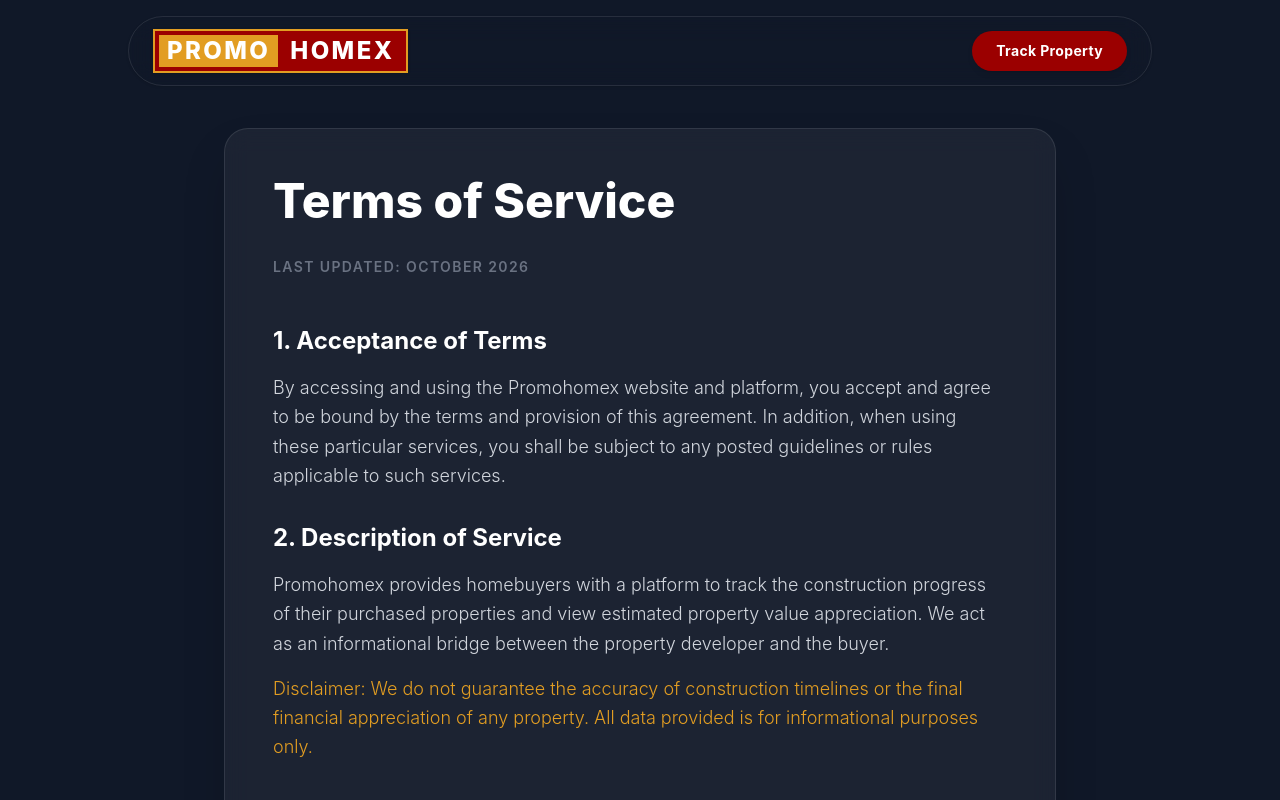
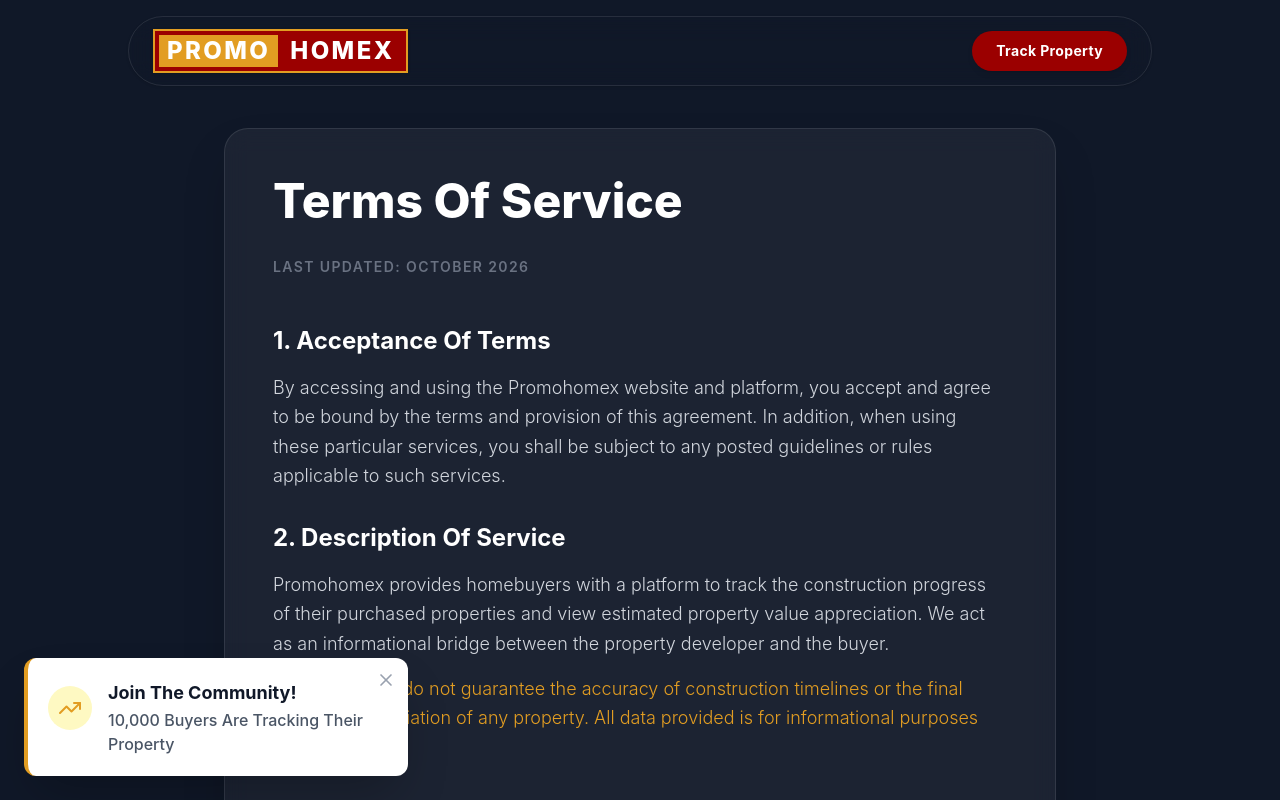
Before and after one commit to Plotyards/sriijan, a React (Vite) app: page /terms in a window 1280 px wide. Shown: the top 800 px of the page. Built offline with nearby package versions, Linux system fonts and the light colour scheme.

Commit message:
UI Updates: Capitalize headings and add buyer tracking popup

```diff
--- a/src/App.jsx
+++ b/src/App.jsx
@@ -10,6 +10,7 @@ import RegistrationForm from './components/RegistrationForm';
 import Footer from './components/Footer';
 import PrivacyPolicy from './components/PrivacyPolicy';
 import TermsOfService from './components/TermsOfService';
+import Popup from './components/Popup';
 
 const Home = ({ scrollToRegistration }) => (
   <main className="flex-grow">
@@ -59,6 +60,7 @@ function App() {
       </Routes>
 
       <Footer />
+      <Popup />
     </div>
   );
 }
--- a/src/components/Features.jsx
+++ b/src/components/Features.jsx
@@ -64,7 +64,7 @@ const Features = () => {
           <h3 className="text-4xl md:text-5xl font-extrabold tracking-tight text-white mb-6">
             Why Promohomex?
           </h3>
-          <p className="max-w-3xl mx-auto text-xl text-gray-400 font-light">
+          <p className="max-w-3xl mx-auto text-xl text-gray-400 font-light capitalize">
             We bridge the communication gap in real estate, offering unparalleled benefits and peace of mind to homebuyers.
           </p>
         </motion.div>
--- a/src/components/Footer.jsx
+++ b/src/components/Footer.jsx
@@ -70,12 +70,6 @@ const Footer = () => {
                   <li><Link to="/terms" className="text-base text-gray-300 hover:text-brand-yellow transition-colors">Terms of Service</Link></li>
                 </ul>
               </div>
-              <div className="mt-12 md:mt-0">
-                <h3 className="text-sm font-semibold text-gray-400 tracking-wider uppercase">Ecosystem</h3>
-                <ul className="mt-4 space-y-4">
-                  <li><a href="https://plotyards.com" target="_blank" rel="noopener noreferrer" className="text-base text-gray-300 hover:text-brand-yellow transition-colors">Plotyards Marketplace</a></li>
-                </ul>
-              </div>
             </div>
           </div>
         </div>
--- a/src/components/Hero.jsx
+++ b/src/components/Hero.jsx
@@ -39,7 +39,7 @@ const Hero = ({ onRegisterClick }) => {
             </span>
           </h1>
 
-          <p className="mt-4 text-lg sm:text-2xl text-gray-300 max-w-2xl mb-8 sm:mb-10 font-light">
+          <p className="mt-4 text-lg sm:text-2xl text-gray-300 max-w-2xl mb-8 sm:mb-10 font-light capitalize">
             Empowering homebuyers with transparent, timely updates about your property's progress and value appreciation.
           </p>
 
--- a/src/components/HowItWorks.jsx
+++ b/src/components/HowItWorks.jsx
@@ -35,7 +35,7 @@ const HowItWorks = () => {
           <h3 className="text-4xl md:text-5xl font-extrabold tracking-tight text-white">
             How It Works
           </h3>
-          <p className="mt-6 max-w-2xl mx-auto text-xl text-gray-400 font-light">
+          <p className="mt-6 max-w-2xl mx-auto text-xl text-gray-400 font-light capitalize">
             We've simplified the entire process so you can sit back and watch your home come to life.
           </p>
         </div>
--- /dev/null
+++ b/src/components/Popup.jsx
@@ -0,0 +1,65 @@
+import React, { useState, useEffect } from 'react';
+import { motion, AnimatePresence } from 'framer-motion';
+import { X, TrendingUp } from 'lucide-react';
+
+const Popup = () => {
+  const [isVisible, setIsVisible] = useState(false);
+
+  useEffect(() => {
+    // Show popup after a short delay (e.g., 2 seconds)
+    const showTimer = setTimeout(() => {
+      setIsVisible(true);
+    }, 2000);
+    return () => clearTimeout(showTimer);
+  }, []);
+
+  useEffect(() => {
+    let hideTimer;
+    if (isVisible) {
+      // Hide popup after 6 seconds of being visible
+      hideTimer = setTimeout(() => {
+        setIsVisible(false);
+      }, 6000);
+    }
+    return () => {
+      if (hideTimer) clearTimeout(hideTimer);
+    };
+  }, [isVisible]);
+
+  return (
+    <AnimatePresence>
+      {isVisible && (
+        <motion.div
+          initial={{ opacity: 0, y: 50, scale: 0.9 }}
+          animate={{ opacity: 1, y: 0, scale: 1 }}
+          exit={{ opacity: 0, scale: 0.9, transition: { duration: 0.2 } }}
+          className="fixed bottom-6 left-6 z-50 max-w-sm w-full bg-white rounded-xl shadow-2xl border-l-4 border-brand-yellow overflow-hidden"
+        >
+          <div className="relative p-5">
+            <button
+              onClick={() => setIsVisible(false)}
+              className="absolute top-3 right-3 text-gray-400 hover:text-gray-600 transition-colors cursor-pointer"
+            >
+              <X className="w-5 h-5" />
+            </button>
+            <div className="flex items-start gap-4 mt-1">
+              <div className="bg-yellow-100 p-2.5 rounded-full flex-shrink-0 mt-1">
+                <TrendingUp className="w-6 h-6 text-brand-yellow" />
+              </div>
+              <div className="pr-4">
+                <h4 className="font-bold text-gray-900 text-lg mb-1 leading-tight">
+                  Join The Community!
+                </h4>
+                <p className="text-gray-600 font-medium capitalize">
+                  10,000 Buyers Are Tracking Their Property
+                </p>
+              </div>
+            </div>
+          </div>
+        </motion.div>
+      )}
+    </AnimatePresence>
+  );
+};
+
+export default Popup;
--- a/src/components/Testimonials.jsx
+++ b/src/components/Testimonials.jsx
@@ -52,7 +52,7 @@ const Testimonials = () => {
             whileInView={{ opacity: 1, y: 0 }}
             viewport={{ once: true }}
             transition={{ delay: 0.2 }}
-            className="text-lg sm:text-xl text-gray-400 font-light"
+            className="text-lg sm:text-xl text-gray-400 font-light capitalize"
           >
             See how Promohomex is bringing peace of mind to thousands of property buyers across Bharat.
           </motion.p>
--- a/src/index.css
+++ b/src/index.css
@@ -16,6 +16,9 @@
   body {
     @apply bg-gray-50 text-gray-900;
     font-family: 'Outfit', system-ui, -apple-system, sans-serif;
+  }
+  h1, h2, h3, h4, h5, h6 {
+    text-transform: capitalize;
   }
 }
 
```
